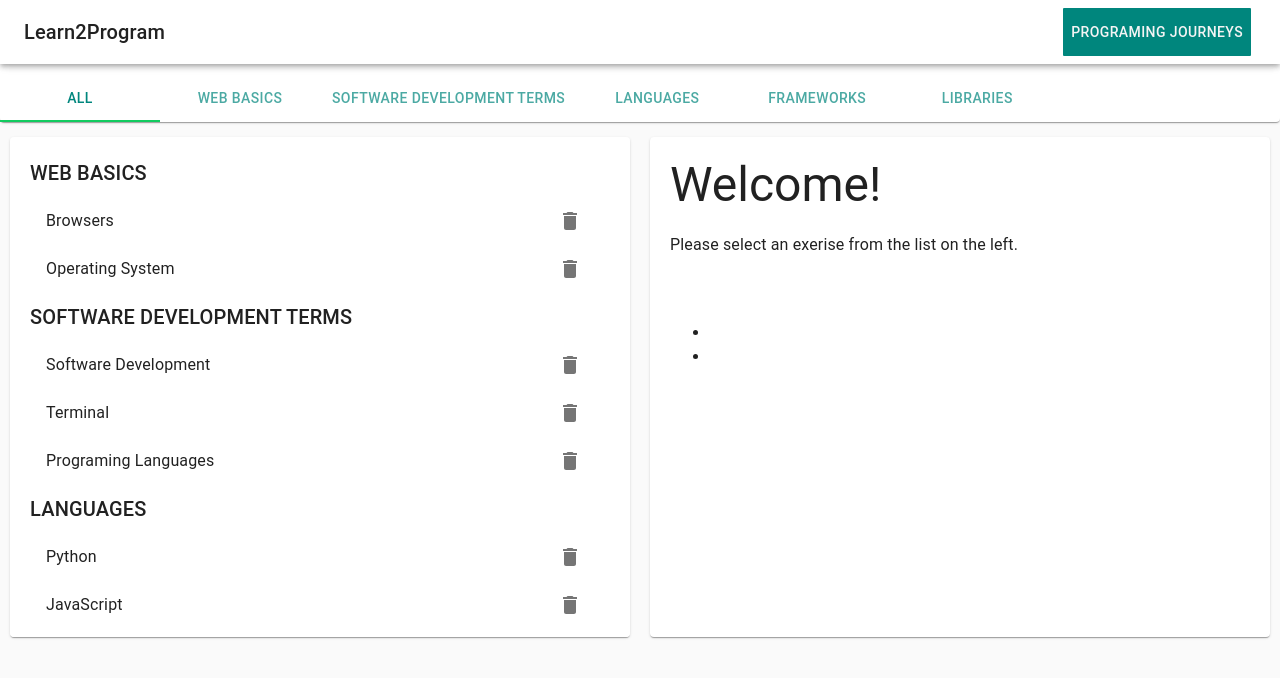
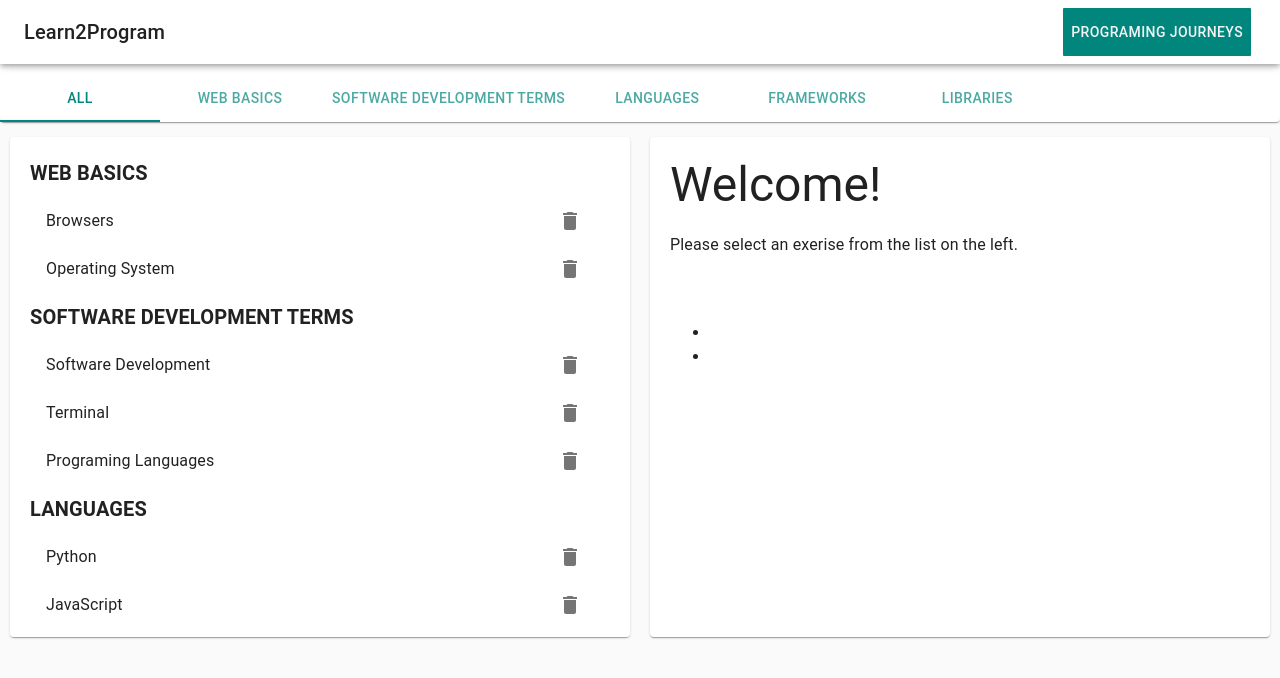
Before and after one commit to kristina-arezina/terms-2-program, a React (Create React App) app: page / in a window 1280 px wide. Shown: the top 678 px of the page. Built offline with nearby package versions, Linux system fonts and the light colour scheme; grey boxes are pictures that could not be loaded.

Commit message:
made home page look nice

```diff
--- a/src/components/App.js
+++ b/src/components/App.js
@@ -81,9 +81,7 @@ export default class extends Component {
                 return ( <Fragment >
                         <CssBaseline/>
                         <Header
-
                             nextStep={this.nextStep}
-
                         />
                         <Footer
                             style={{marginTop: 20}}
--- a/src/components/Exercises/index.js
+++ b/src/components/Exercises/index.js
@@ -16,8 +16,7 @@ const styles = {
         padding:20,
         margin:10,
         height:500,
-        overflowY:"auto"
-
+        overflowY:"auto",
     }
 }
 
@@ -48,7 +47,8 @@ export default ({
                     !category || category === group
                     ? <Fragment key={group}>
                             <Typography variant={"h6"}
-                                        style={{textTransform: 'uppercase'}}
+                                        style={{textTransform: 'uppercase', fontWeight: "bold"
+                                        }}
                             >
                                 {group}
                             </Typography>
--- a/src/components/Layout/Footer.js
+++ b/src/components/Layout/Footer.js
@@ -18,7 +18,7 @@ const onIndexSelect = (e, index) =>
 
     const theme = createMuiTheme({
         palette: {
-            primary: { main: '#11cb5f' }, // Purple and green play nicely together.
+            primary: { main: "#00867d" }, // Purple and green play nicely together.
         },
     });
 
```
